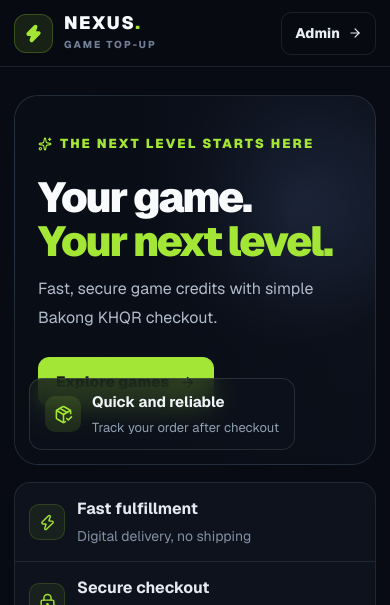
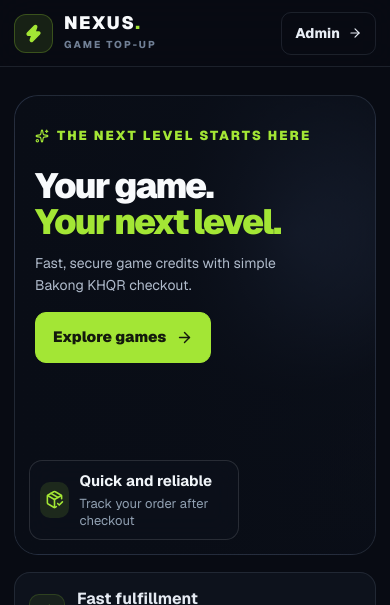
Before and after one commit to Doreamon-heng/gametopup_frontend, a Next.js app: page / in a window 390 px wide. Shown: the top 605 px of the page. Built offline with nearby package versions, Linux system fonts and the light colour scheme; no server answers.

Commit message:
Improve mobile featured banner layout

```diff
--- a/app/globals.css
+++ b/app/globals.css
@@ -1023,3 +1023,20 @@
   .store-how-grid strong { font-size:17px!important; }
   .store-how-grid p { font-size:15px!important; }
 }
+
+@media (max-width: 560px) {
+  .store-hero { min-height:460px; }
+  .store-hero-image { object-position:64% center; opacity:.62; }
+  .store-hero-shade {
+    background:linear-gradient(90deg,#090d16 0%,rgb(9 13 22 / 92%) 48%,rgb(9 13 22 / 52%) 100%),
+      linear-gradient(0deg,rgb(8 11 19 / 52%),transparent 55%);
+  }
+  .store-hero-copy { width:100%; padding:30px 20px 112px; }
+  .store-hero-copy h1 { max-width:300px; font-size:clamp(32px,9vw,38px); line-height:1.02; }
+  .store-hero-copy > p:not(.store-eyebrow) { max-width:290px; font-size:14px; line-height:1.6; }
+  .store-hero-cta { margin-top:16px; }
+  .store-hero-note { right:auto; bottom:14px; left:14px; width:min(210px,calc(100% - 142px)); padding:9px 10px; }
+  .store-hero-note > span:last-child { min-width:0; }
+  .store-hero-note small { line-height:1.3; }
+  .store-hero-controls { top:auto; right:13px; bottom:21px; }
+}
```
